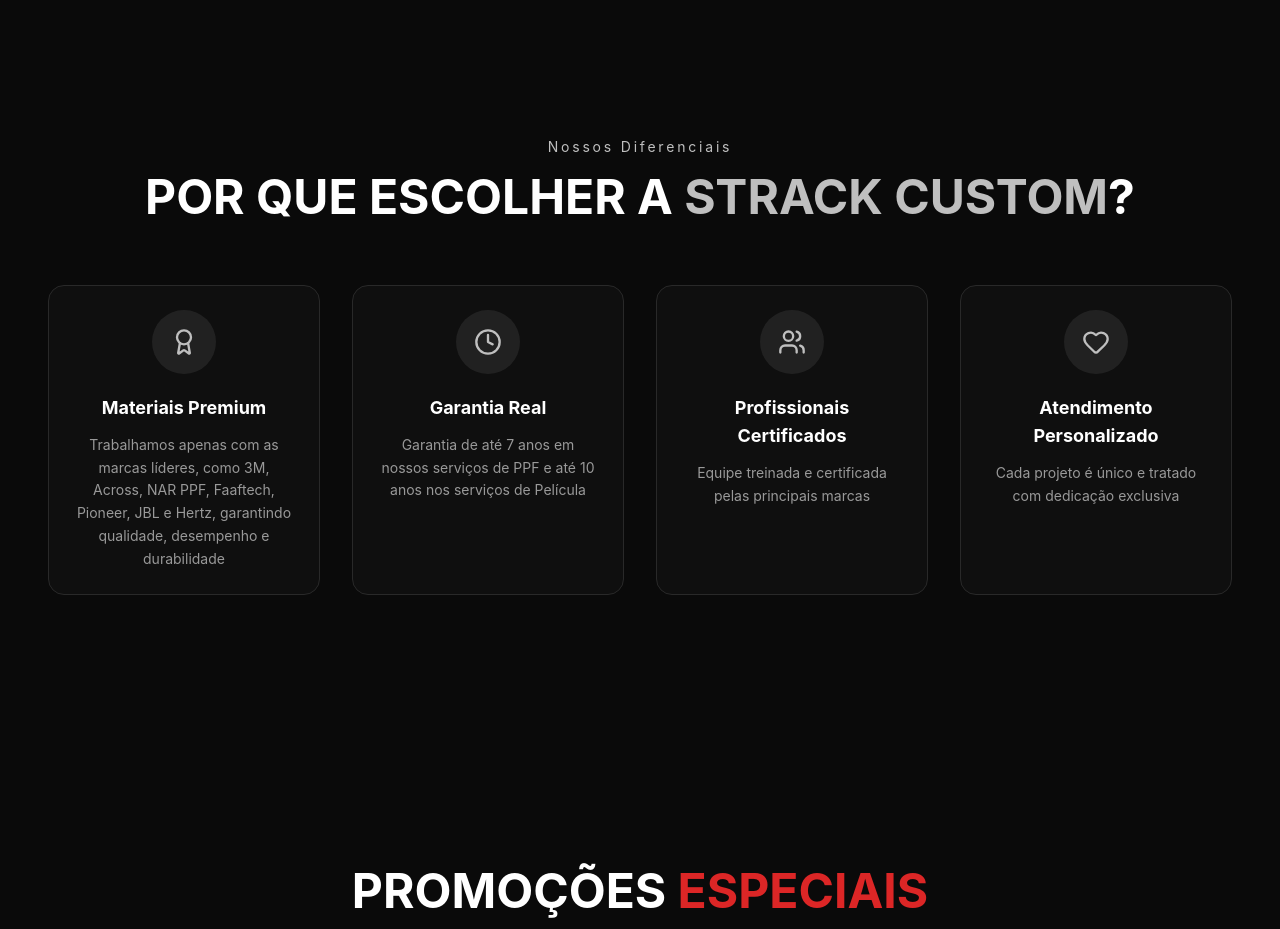
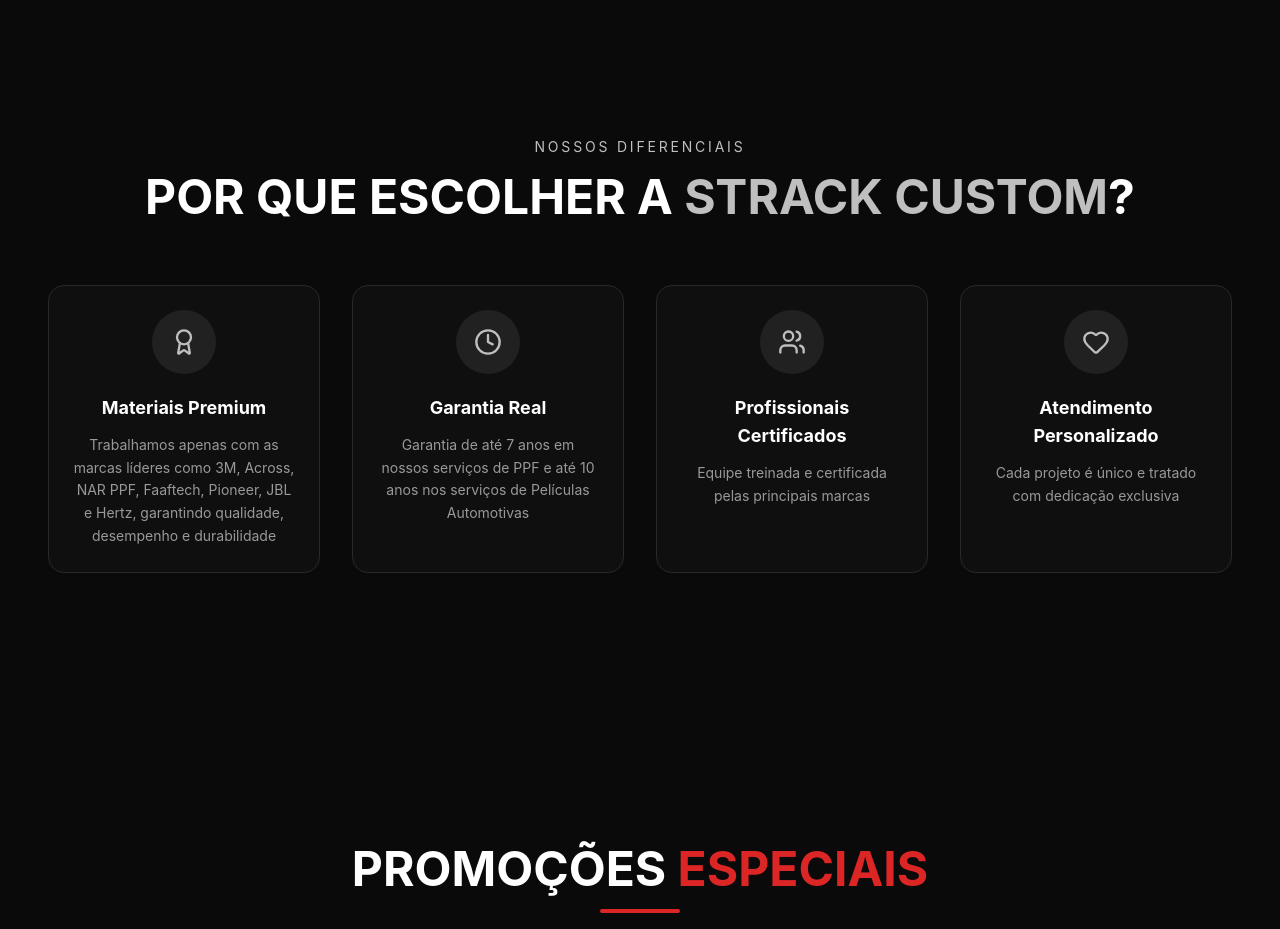
Before and after one commit to strackcustom/site-2026-cf, a React (Vite) app: page / in a window 1280 px wide. Shown: the part 2940-3869 px from the top of the page. Built offline with nearby package versions, Linux system fonts and the light colour scheme.

Commit message:
Update WhyChooseSection.tsx

```diff
--- a/src/sections/WhyChooseSection.tsx
+++ b/src/sections/WhyChooseSection.tsx
@@ -5,12 +5,12 @@
   {
     icon: Award,
     title: 'Materiais Premium',
-    description: 'Trabalhamos apenas com as marcas líderes, como 3M, Across, NAR PPF, Faaftech, Pioneer, JBL e Hertz, garantindo qualidade, desempenho e durabilidade',
+    description: 'Trabalhamos apenas com as marcas líderes como 3M, Across, NAR PPF, Faaftech, Pioneer, JBL e Hertz, garantindo qualidade, desempenho e durabilidade',
   },
   {
     icon: Clock,
     title: 'Garantia Real',
-    description: 'Garantia de até 7 anos em nossos serviços de PPF e até 10 anos nos serviços de Película',
+    description: 'Garantia de até 7 anos em nossos serviços de PPF e até 10 anos nos serviços de Películas Automotivas',
   },
   {
     icon: Users,
@@ -37,7 +37,7 @@
           className="text-center mb-12 sm:mb-16"
         >
           <p className="text-xs sm:text-sm tracking-[0.2em] text-accent mb-3 sm:mb-4">
-            Nossos Diferenciais
+            NOSSOS DIFERENCIAIS
           </p>
           <h2 className="text-2xl sm:text-3xl md:text-4xl lg:text-5xl font-bold">
             POR QUE ESCOLHER A
```
